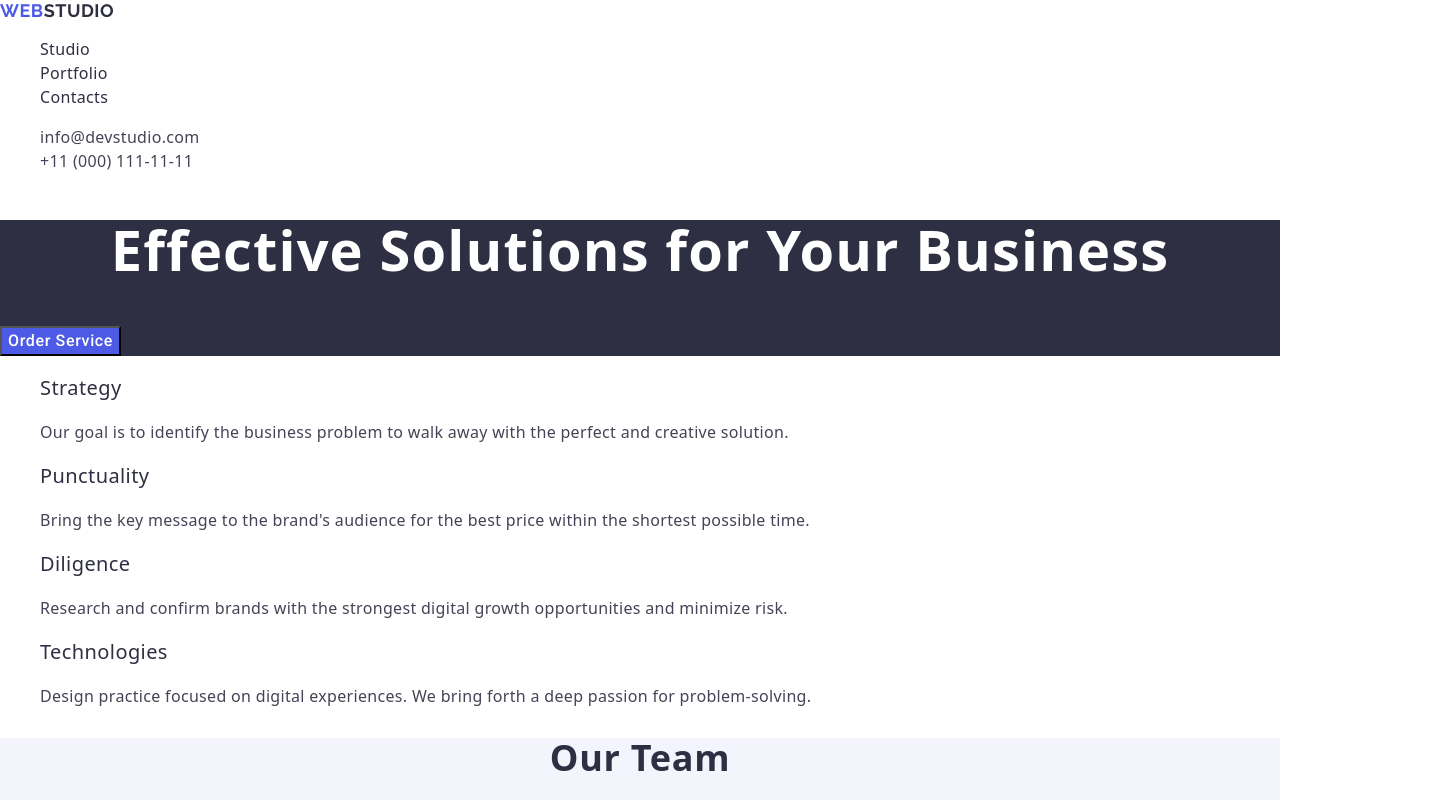
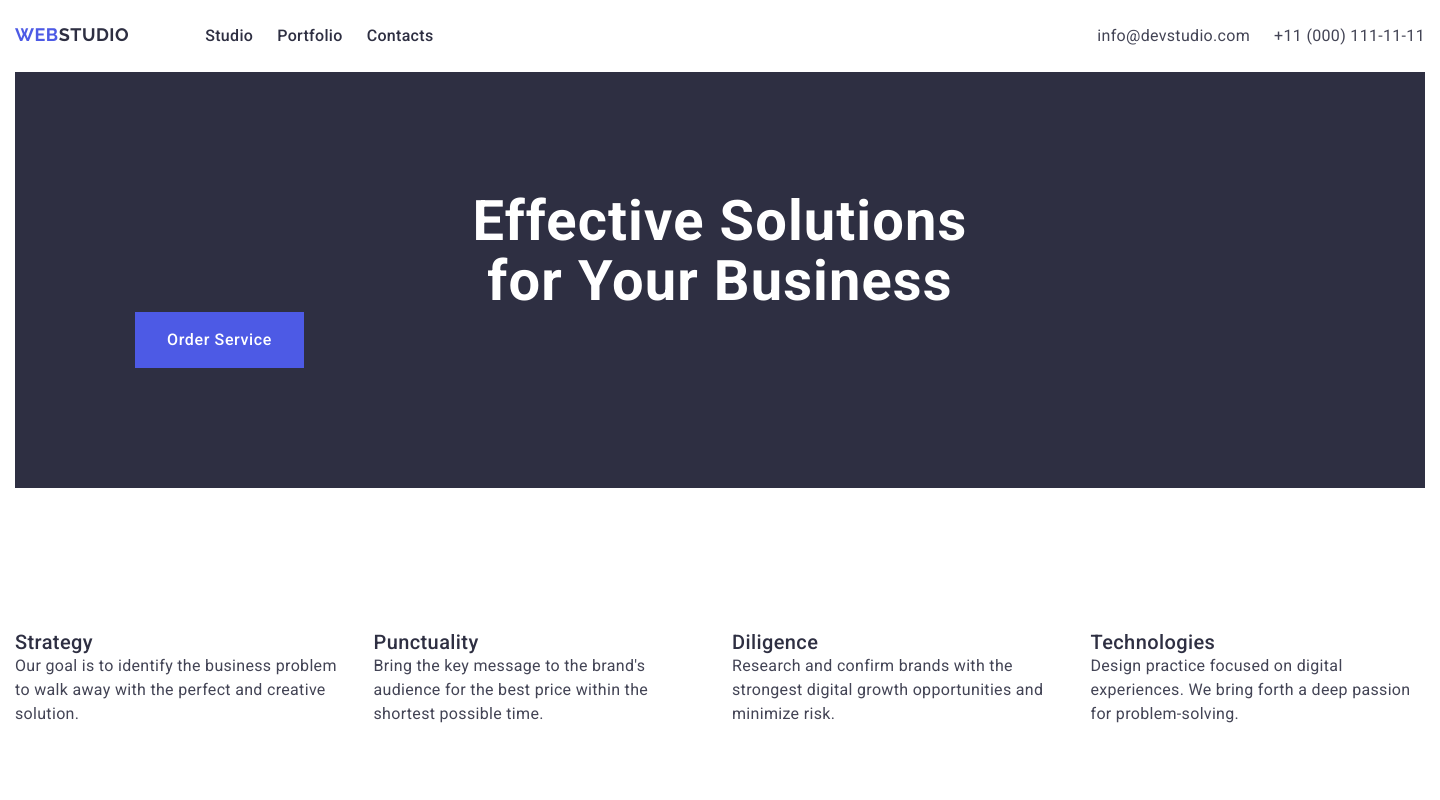
Before and after one commit to oksanabochkor/goit-markup-hw-03, a plain HTML site: page index.html in a window 1280 px wide. Shown: the top 800 px of the page, 1440 px wide, since content can reach past the window. Drawn offline with nearby package versions, Linux system fonts and the light colour scheme.

Commit message:
add code css

```diff
--- a/css/styles.css
+++ b/css/styles.css
@@ -10,12 +10,52 @@ a {
     text-decoration: none;
 }
 
+p,
+h1,
+h2,
+h3,
+h4,
+h5,
+h6 {
+    margin: 0;
+}
+
+ul,
+ol {
+    margin: 0;
+    padding: 0;
+}
+
 /* header */
 
-.header {}
+    .container {
+    width: 1440px;
+        padding-left: 15px;
+        padding-right: 15px;
+        margin: 0 auto;
+}
+
+.section {
+    padding: 120px;
+}
+
+.header {
+    padding-top: 24px;
+    padding-bottom: 24px;
+   display: block;
+}
+.header-container {
+display: flex;
+justify-content: space-between;
+
+}
 
 
-.header-navigation {}
+.header-navigation {
+    gap: 76px;
+    display: flex;
+
+}
 
 
 .header-logo {
@@ -26,6 +66,7 @@ font-weight: 700;
     letter-spacing: 0.03em;
     text-transform: uppercase;
      color: #4d5ae5;
+
 
 }
 
@@ -39,7 +80,10 @@ font-weight: 700;
 
 }
 
-.header-list {}
+.header-list {
+    display: flex;
+    gap: 24px;
+}
 
 
 .header-list-item {
@@ -53,6 +97,7 @@ font-weight: 700;
         letter-spacing: 0.02em;
         color: #2e2f42;
 
+
 }
 .header-items:hover ,
 .header-items:focus
@@ -63,10 +108,14 @@ font-weight: 700;
 
 .adress {
     font-style: normal;
+
 }
 
 
-.adress-list {}
+.adress-list {
+    display: flex;
+    gap: 24px;
+}
 
 
 .adres-list-item {
@@ -75,6 +124,7 @@ font-weight: 700;
         line-height: 1.5;
         letter-spacing: 0.02em;
         color: #434455;
+        gap: 24px;
 }
 
 .adres-list-item:hover ,
@@ -97,6 +147,8 @@ font-weight: 700;
         letter-spacing: 0.02em;
         text-align: center;
         color: #fff;
+        max-width: 496px;
+        margin: 0 auto;
 }
 
 
@@ -109,6 +161,12 @@ font-weight: 700;
         color: #fff;
         cursor: pointer;
         background: #4d5ae5;
+       display: inline-block;
+        width: 169px;
+        height: 56px;
+        border: none;
+
+
 }
 .hero-btn:hover ,
 .hero-btn:focus {
@@ -120,7 +178,12 @@ font-weight: 700;
 .team {}
 
 
-.team-list {}
+.team-list {
+    display: flex;
+    gap: 24px;
+    padding-top: 142px;
+    padding-bottom: 120px;
+}
 
 
 .team-list-item {
@@ -129,6 +192,7 @@ font-weight: 700;
         line-height: 1.2;
         letter-spacing: 0.02em;
         color: #2e2f42;
+        flex-basis: calc( 100%-72px )/4;
 }
 
 
@@ -146,6 +210,7 @@ font-weight: 400;
         line-height: 1.5;
         letter-spacing: 0.02em;
         color: #434455;
+        max-width: 496px;
 }
 .our-team {
     background-color: #F4F4FD;
@@ -159,16 +224,21 @@ font-weight: 400;
         letter-spacing: 0.02em;
         text-align: center;
         color: #2e2f42;
+        padding-bottom: 72px;
+        padding-top: 120px;
 
 }
 
 .our-team-list {
-
+    display: flex;
+flex-wrap: wrap;
+gap: 24px;
 }
 
 
 .our-team-list-item {
-    background-color: #FFFFFF
+    background-color: #FFFFFF;
+
 }
 
 
@@ -206,13 +276,21 @@ text-transform: capitalize;
         color: #2e2f42;
 }
 
-.portfolio-list {}
+.portfolio-list {
+
+      display: flex;
+       flex-wrap: wrap;
+       gap: 48px 24px;
+}
 
 
-.portfolio-list-item {}
+.portfolio-list-item {
+    width: calc(100%-96)/6;
+}
 
 
 .portfolio-img {
+
 
 }
 
@@ -231,6 +309,15 @@ text-transform: capitalize;
         line-height: 1.5;
         letter-spacing: 0.02em;
         color: #434455;
+}
+
+.border {
+    border-bottom: 1px solid #e7e9fc;
+        border-left: 1px solid #e7e9fc;
+        border-right: 1px solid #e7e9fc;
+        padding: 32px 16px;
+        width: 360px;
+        height: 120px;
 }
 
 .footer {
--- a/index.html
+++ b/index.html
@@ -4,8 +4,6 @@
     <meta charset="UTF-8" />
     <meta name="viewport" content="width=device-width, initial-scale=1.0" />
     <title>Document</title>
-
-    <link rel="stylesheet" href="./css/styles.css" />
 
     <link rel="preconnect" href="https://fonts.googleapis.com" />
     <link rel="preconnect" href="https://fonts.gstatic.com" crossorigin />
@@ -20,9 +18,11 @@
       crossorigin="anonymous"
       referrerpolicy="no-referrer"
     />
+    <link rel="stylesheet" href="./css/styles.css" />
   </head>
   <body>
     <header class="header">
+      <div class="container header-container">
         <nav class="header-navigation">
           <a href="./index.html" class="header-logo"
             >Web<span class="header-logo-span">Studio</span>
@@ -53,9 +53,11 @@
             </li>
           </ul>
         </address>
+      </div>
     </header>
     <main class="main">
-      <section class="hero">
+      <div class="container">
+        <section class="hero section">
           <h1 class="hero-title">Effective Solutions for Your Business</h1>
           <button class="hero-btn" type="button">Order Service</button>
         </section>
@@ -65,8 +67,8 @@
             <li class="team-list-item">
               <h3 class="team-title">Strategy</h3>
               <p class="team-text">
-              Our goal is to identify the business problem to walk away with the
-              perfect and creative solution.
+                Our goal is to identify the business problem to walk away with
+                the perfect and creative solution.
               </p>
             </li>
             <li class="team-list-item">
@@ -92,7 +94,7 @@
             </li>
           </ul>
         </section>
-      <section class="our-team">
+        <section class="our-team section">
           <h2 class="our-team-title">Our Team</h2>
           <ul class="our-team-list">
             <li class="our-team-list-item">
@@ -137,7 +139,7 @@
             </li>
           </ul>
         </section>
-      <section class="portfolio">
+        <section class="portfolio section">
           <h2 class="portfolio-title">Our Portfolio</h2>
           <ul class="portfolio-list">
             <li class="portfolio-list-item">
@@ -147,8 +149,10 @@
                 width="360"
                 class="portfolio-img"
               />
+              <div class="border">
                 <h3 class="portfolio-title-two">Banking App</h3>
                 <p class="portfolio-text">App</p>
+              </div>
             </li>
             <li>
               <img
@@ -157,8 +161,10 @@
                 width="360"
                 class="portfolio-img"
               />
+              <div class="border">
                 <h3 class="portfolio-title-two">Cashless Payment</h3>
                 <p class="portfolio-text">Marketing</p>
+              </div>
             </li>
             <li>
               <img
@@ -167,8 +173,10 @@
                 width="360"
                 class="portfolio-img"
               />
+              <div class="border">
                 <h3 class="portfolio-title-two">Meditation App</h3>
                 <p class="portfolio-text">App</p>
+              </div>
             </li>
             <li>
               <img
@@ -177,8 +185,11 @@
                 width="360"
                 class="portfolio-img"
               />
+              <div class="border">
+                >
                 <h3 class="portfolio-title-two">Taxi Service</h3>
                 <p class="portfolio-text">Marketing</p>
+              </div>
             </li>
             <li>
               <img
@@ -187,8 +198,10 @@
                 width="360"
                 class="portfolio-img"
               />
+              <div class="border">
                 <h3 class="portfolio-title-two">Screen Illustrations</h3>
                 <p class="portfolio-text">Design</p>
+              </div>
             </li>
 
             <li>
@@ -198,20 +211,25 @@
                 width="360"
                 class="portfolio-img"
               />
+              <div class="border">
                 <h3 class="portfolio-title-two">Online Courses</h3>
                 <p class="portfolio-text">Marketing</p>
+              </div>
             </li>
           </ul>
         </section>
+      </div>
     </main>
     <footer class="footer">
+      <div class="container">
         <a href="./index.html" class="foter-logo"
           >Web<span class="footer-logo-span">Studio</span></a
         >
         <p class="foter-text">
-        Increase the flow of customers and sales for your business with digital
-        marketing & growth solutions.
+          Increase the flow of customers and sales for your business with
+          digital marketing & growth solutions.
         </p>
+      </div>
     </footer>
   </body>
 </html>
```
Lines whose indentation alone changed are shown as unchanged.
